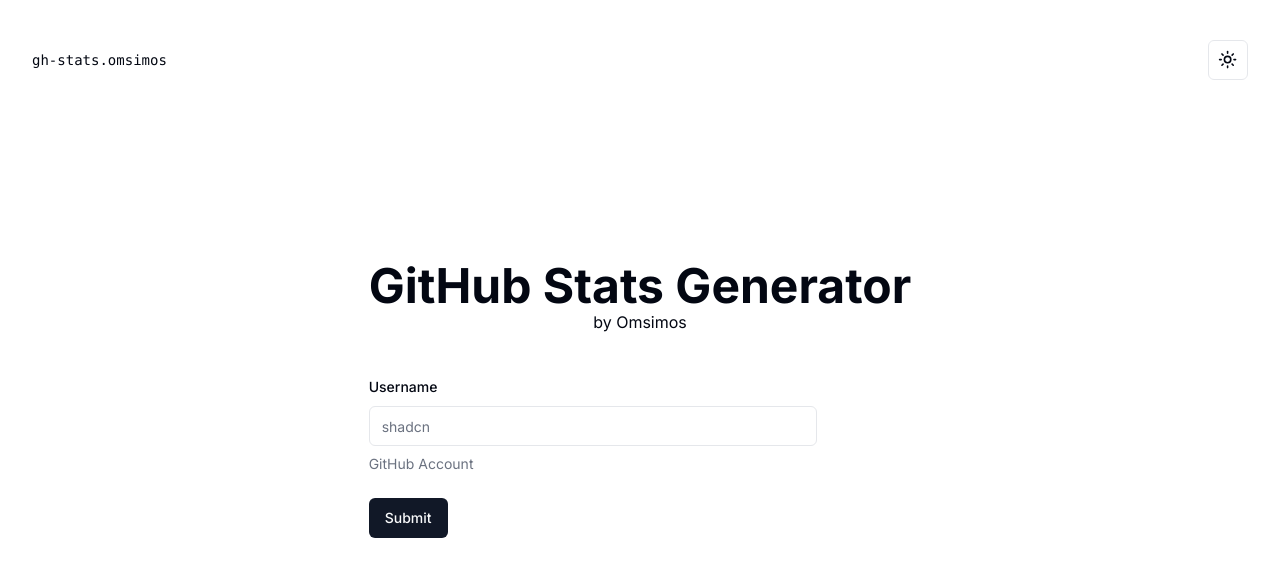
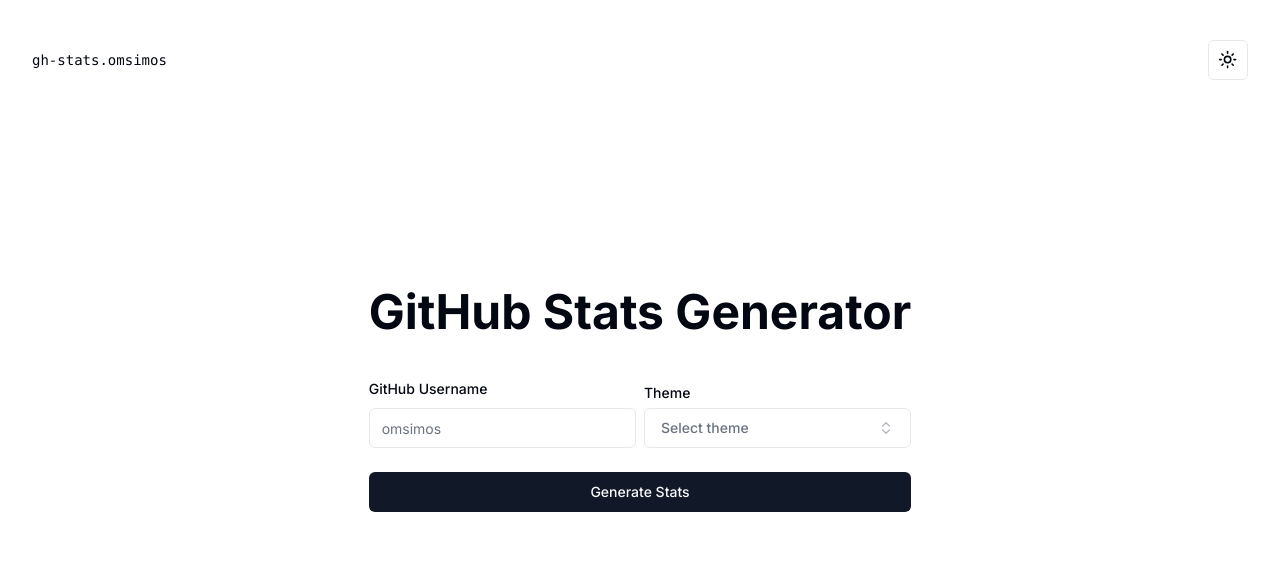
Before and after one commit to omsimos/github-stats, a Next.js app: page / in a window 1280 px wide. Shown: the top 576 px of the page. Built offline with nearby package versions, Linux system fonts and the light colour scheme.

Commit message:
feat: select theme dropdown with search

```diff
--- a/src/app/page.tsx
+++ b/src/app/page.tsx
@@ -4,10 +4,7 @@
   return (
     <main className="min-h-screen grid place-items-center">
       <div className="space-y-10">
-        <div className="text-center">
-          <h1 className="text-5xl font-bold">GitHub Stats Generator</h1>
-          <p>by Omsimos</p>
-        </div>
+        <h1 className="text-5xl font-bold">GitHub Stats Generator</h1>
         <GhStatsForm />
       </div>
     </main>
--- a/src/components/gh-stats-form.tsx
+++ b/src/components/gh-stats-form.tsx
@@ -3,6 +3,7 @@
 import { zodResolver } from "@hookform/resolvers/zod";
 import { useForm } from "react-hook-form";
 import { z } from "zod";
+import { Check, ChevronsUpDown } from "lucide-react";
 
 import { Button } from "@/components/ui/button";
 import {
@@ -15,12 +16,33 @@
   FormMessage,
 } from "@/components/ui/form";
 
+import {
+  Popover,
+  PopoverContent,
+  PopoverTrigger,
+} from "@/components/ui/popover";
+
+import {
+  Command,
+  CommandEmpty,
+  CommandGroup,
+  CommandInput,
+  CommandItem,
+  CommandList,
+} from "@/components/ui/command";
+
 import { Input } from "@/components/ui/input";
 import { toast } from "sonner";
+
+import themes from "@/themes.json";
+import { cn } from "@/lib/utils";
 
 const FormSchema = z.object({
   username: z.string().min(2, {
     message: "Username must be at least 2 characters.",
+  }),
+  theme: z.string({
+    required_error: "Please select a theme.",
   }),
 });
 
@@ -40,25 +62,85 @@
 
   return (
     <Form {...form}>
-      <form
-        onSubmit={form.handleSubmit(onSubmit)}
-        className="w-full max-w-md space-y-6"
-      >
+      <form onSubmit={form.handleSubmit(onSubmit)} className="w-full space-y-6">
+        <div className="flex items-end gap-2">
           <FormField
             control={form.control}
             name="username"
             render={({ field }) => (
-            <FormItem>
-              <FormLabel>Username</FormLabel>
+              <FormItem className="w-full">
+                <FormLabel>GitHub Username</FormLabel>
                 <FormControl>
-                <Input placeholder="shadcn" {...field} />
+                  <Input placeholder="omsimos" {...field} />
                 </FormControl>
-              <FormDescription>GitHub Account</FormDescription>
                 <FormMessage />
               </FormItem>
             )}
           />
-        <Button type="submit">Submit</Button>
+          <FormField
+            control={form.control}
+            name="theme"
+            render={({ field }) => (
+              <FormItem className="flex flex-col w-full">
+                <FormLabel>Theme</FormLabel>
+                <Popover>
+                  <PopoverTrigger asChild>
+                    <FormControl>
+                      <Button
+                        variant="outline"
+                        role="combobox"
+                        className={cn(
+                          "w-full justify-between",
+                          !field.value && "text-muted-foreground"
+                        )}
+                      >
+                        {field.value
+                          ? themes.find((theme) => theme.value === field.value)
+                              ?.label
+                          : "Select theme"}
+                        <ChevronsUpDown className="ml-2 h-4 w-4 shrink-0 opacity-50" />
+                      </Button>
+                    </FormControl>
+                  </PopoverTrigger>
+                  <PopoverContent className="w-full p-0">
+                    <Command>
+                      <CommandInput placeholder="Search theme..." />
+                      <CommandEmpty>No theme found.</CommandEmpty>
+                      <CommandList>
+                        <CommandGroup>
+                          {themes.map((theme) => (
+                            <CommandItem
+                              value={theme.label}
+                              key={theme.value}
+                              onSelect={() => {
+                                form.setValue("theme", theme.value);
+                              }}
+                            >
+                              <Check
+                                className={cn(
+                                  "mr-2 h-4 w-4",
+                                  theme.value === field.value
+                                    ? "opacity-100"
+                                    : "opacity-0"
+                                )}
+                              />
+                              {theme.label}
+                            </CommandItem>
+                          ))}
+                        </CommandGroup>
+                      </CommandList>
+                    </Command>
+                  </PopoverContent>
+                </Popover>
+                <FormMessage />
+              </FormItem>
+            )}
+          />
+        </div>
+
+        <Button type="submit" className="w-full">
+          Generate Stats
+        </Button>
       </form>
     </Form>
   );
--- /dev/null
+++ b/src/themes.json
@@ -0,0 +1,178 @@
+[
+  {
+    "label": "Default",
+    "value": "default"
+  },
+  {
+    "label": "Dark",
+    "value": "dark"
+  },
+  {
+    "label": "Radical",
+    "value": "radical"
+  },
+  {
+    "label": "Merko",
+    "value": "merko"
+  },
+  {
+    "label": "Gruvbox",
+    "value": "gruvbox"
+  },
+  {
+    "label": "Tokyo Night",
+    "value": "tokyonight"
+  },
+  {
+    "label": "One Dark",
+    "value": "onedark"
+  },
+  {
+    "label": "Cobalt",
+    "value": "cobalt"
+  },
+  {
+    "label": "Synthwave",
+    "value": "synthwave"
+  },
+  {
+    "label": "High Contrast",
+    "value": "highcontrast"
+  },
+  {
+    "label": "Dracula",
+    "value": "dracula"
+  },
+  {
+    "label": "Prussian",
+    "value": "prussian"
+  },
+  {
+    "label": "Monokai",
+    "value": "monokai"
+  },
+  {
+    "label": "Vue",
+    "value": "vue"
+  },
+  {
+    "label": "Vue Dark",
+    "value": "vue-dark"
+  },
+  {
+    "label": "Shades of Purple",
+    "value": "shades-of-purple"
+  },
+  {
+    "label": "Nightowl",
+    "value": "nightowl"
+  },
+  {
+    "label": "Buefy",
+    "value": "buefy"
+  },
+  {
+    "label": "Blue-Green",
+    "value": "blue-green"
+  },
+  {
+    "label": "Algolia",
+    "value": "algolia"
+  },
+  {
+    "label": "Great Gatsby",
+    "value": "great-gatsby"
+  },
+  {
+    "label": "Darcula",
+    "value": "darcula"
+  },
+  {
+    "label": "Bear",
+    "value": "bear"
+  },
+  {
+    "label": "Solarized Dark",
+    "value": "solarized-dark"
+  },
+  {
+    "label": "Solarized Light",
+    "value": "solarized-light"
+  },
+  {
+    "label": "Chartreuse Dark",
+    "value": "chartreuse-dark"
+  },
+  {
+    "label": "Nord",
+    "value": "nord"
+  },
+  {
+    "label": "Gotham",
+    "value": "gotham"
+  },
+  {
+    "label": "Material Palenight",
+    "value": "material-palenight"
+  },
+  {
+    "label": "Graywhite",
+    "value": "graywhite"
+  },
+  {
+    "label": "Vision Friendly Dark",
+    "value": "vision-friendly-dark"
+  },
+  {
+    "label": "Ayu Mirage",
+    "value": "ayu-mirage"
+  },
+  {
+    "label": "Midnight Purple",
+    "value": "midnight-purple"
+  },
+  {
+    "label": "Calm",
+    "value": "calm"
+  },
+  {
+    "label": "Flag India",
+    "value": "flag-india"
+  },
+  {
+    "label": "Omni",
+    "value": "omni"
+  },
+  {
+    "label": "React",
+    "value": "react"
+  },
+  {
+    "label": "Jolly",
+    "value": "jolly"
+  },
+  {
+    "label": "Maroongold",
+    "value": "maroongold"
+  },
+  {
+    "label": "Yeblu",
+    "value": "yeblu"
+  },
+  {
+    "label": "Blueberry",
+    "value": "blueberry"
+  },
+  {
+    "label": "Slateorange",
+    "value": "slateorange"
+  },
+  {
+    "label": "Kacho Ga",
+    "value": "kacho_ga"
+  },
+  {
+    "label": "Outrun",
+    "value": "outrun"
+  }
+]
```
Lines whose indentation alone changed are shown as unchanged.
